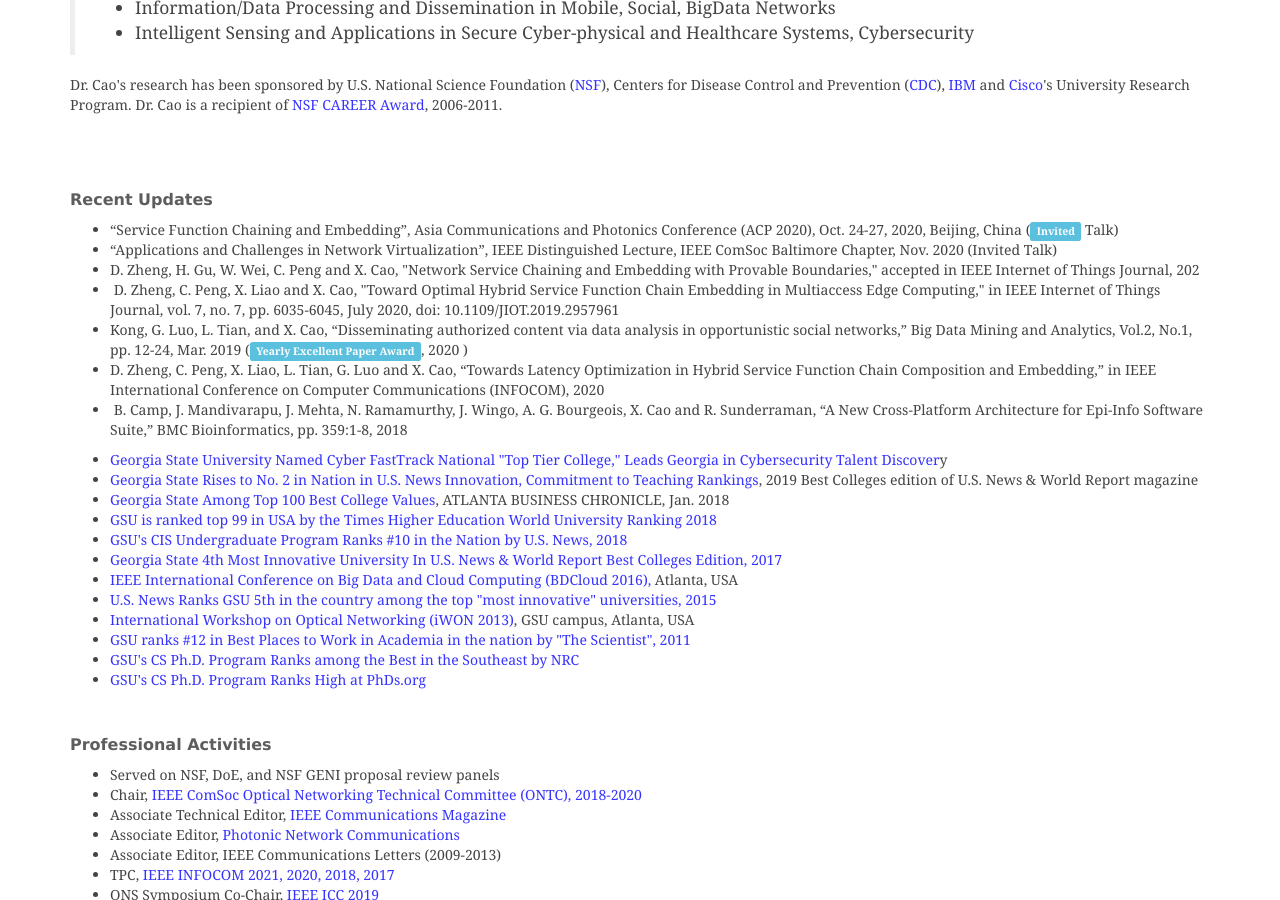
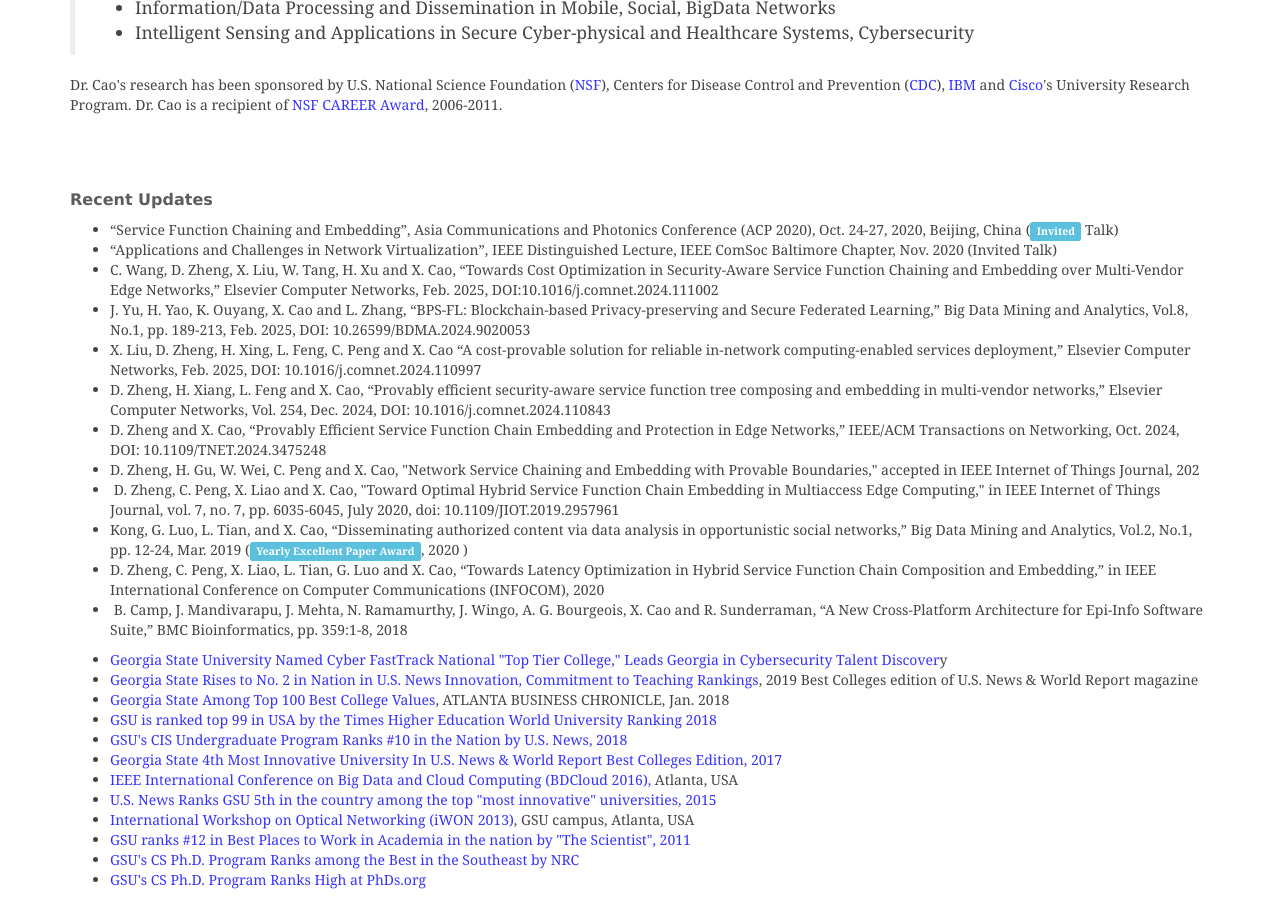
Before and after one commit to xiaojuncao/xiaojuncao, a Jekyll site: the page built from index.html, in a window 1280 px wide and 900 px high, scrolled down 636 px. Built offline with Jekyll 4.4.1, drawn with Linux system fonts in a browser that asks for light colours; some web fonts are replaced.

Commit message:
Add files via upload

```diff
--- a/index.html
+++ b/index.html
@@ -68,6 +68,11 @@ title: Home
       <ul>
 		<li> “Service Function Chaining and Embedding”, Asia Communications and Photonics Conference (ACP 2020), Oct. 24-27, 2020, Beijing, China (<span class="label label-info">Invited</span> Talk)</li>
         <li>“Applications and Challenges in Network Virtualization”, IEEE Distinguished Lecture, IEEE ComSoc Baltimore Chapter, Nov. 2020 (Invited Talk)</li>
+        <li>C. Wang, D. Zheng, X. Liu, W. Tang, H. Xu and X. Cao, “Towards Cost Optimization in Security-Aware Service Function Chaining and Embedding over Multi-Vendor Edge Networks,” Elsevier Computer Networks, Feb. 2025, DOI:10.1016/j.comnet.2024.111002&nbsp;</li>
+        <li>J. Yu, H. Yao, K. Ouyang, X. Cao and L. Zhang, “BPS-FL: Blockchain-based Privacy-preserving and Secure Federated Learning,” Big Data Mining and Analytics, Vol.8, No.1, pp. 189-213, Feb. 2025, DOI: 10.26599/BDMA.2024.9020053&nbsp;</li>
+        <li>X. Liu, D. Zheng, H. Xing, L. Feng, C. Peng and X. Cao “A cost-provable solution for reliable in-network computing-enabled services deployment,” Elsevier Computer Networks, Feb. 2025, DOI: 10.1016/j.comnet.2024.110997&nbsp;</li>
+        <li>D. Zheng, H. Xiang, L. Feng and X. Cao, “Provably efficient security-aware service function tree composing and embedding in multi-vendor networks,” Elsevier Computer Networks, Vol. 254, Dec. 2024, DOI: 10.1016/j.comnet.2024.110843&nbsp;</li>
+        <li>D. Zheng and X. Cao, “Provably Efficient Service Function Chain Embedding and Protection in Edge Networks,” IEEE/ACM Transactions on Networking, Oct. 2024, DOI: 10.1109/TNET.2024.3475248&nbsp;</li>
         <li>D. Zheng, H. Gu, W. Wei, C. Peng and X. Cao, "Network Service Chaining and Embedding with Provable Boundaries," accepted in IEEE Internet of Things Journal, 202</li>
         <li>&nbsp;D. Zheng, C. Peng, X. Liao and X. Cao, "Toward Optimal Hybrid Service Function Chain Embedding in Multiaccess Edge Computing," in IEEE Internet of Things Journal, vol. 7, no. 7, pp. 6035-6045, July 2020, doi: 10.1109/JIOT.2019.2957961&nbsp;</li>
         <li>Kong, G. Luo, L. Tian, and X. Cao, “Disseminating authorized content via data analysis in opportunistic social networks,” Big Data Mining and Analytics, Vol.2, No.1, pp. 12-24, Mar. 2019 (<span class="label label-info">Yearly Excellent Paper Award</span>, 2020 )&nbsp;</li>
```
